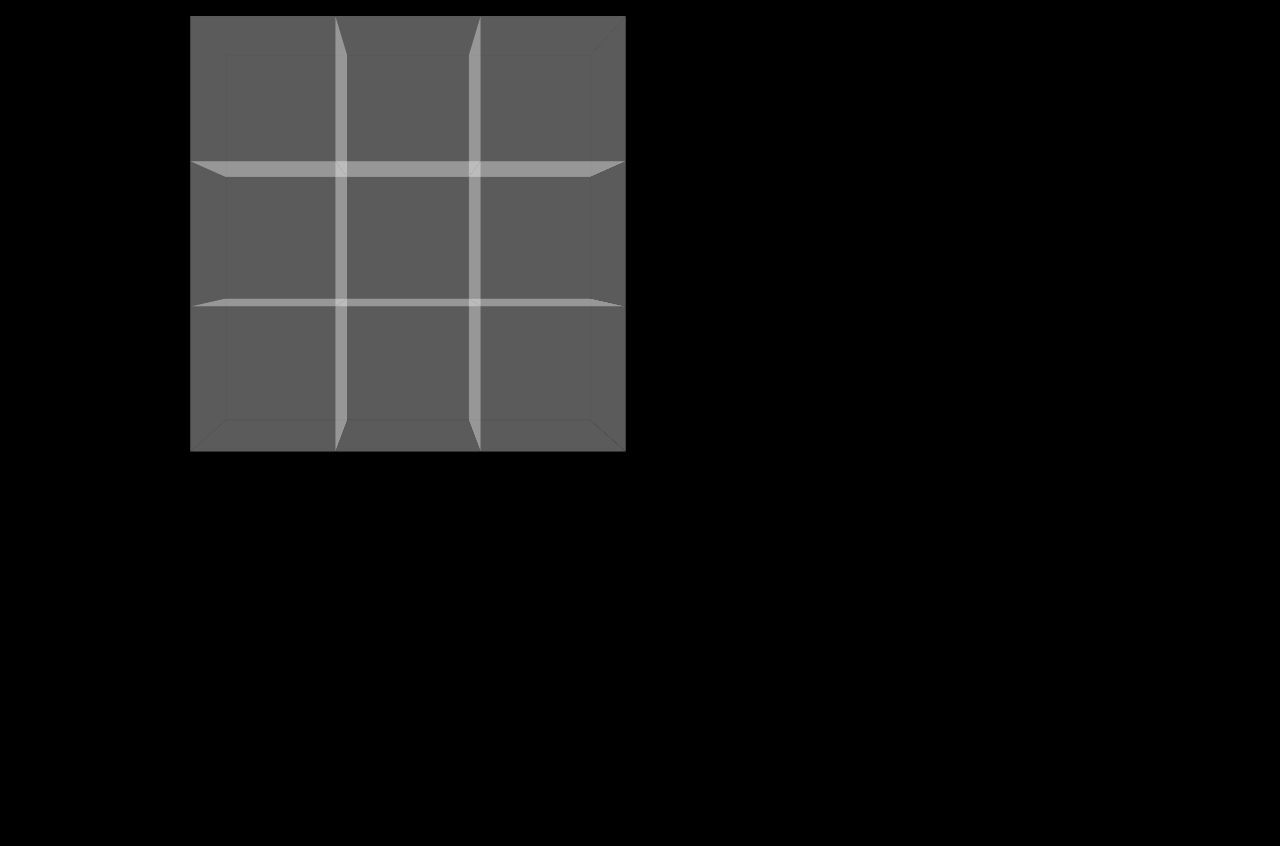
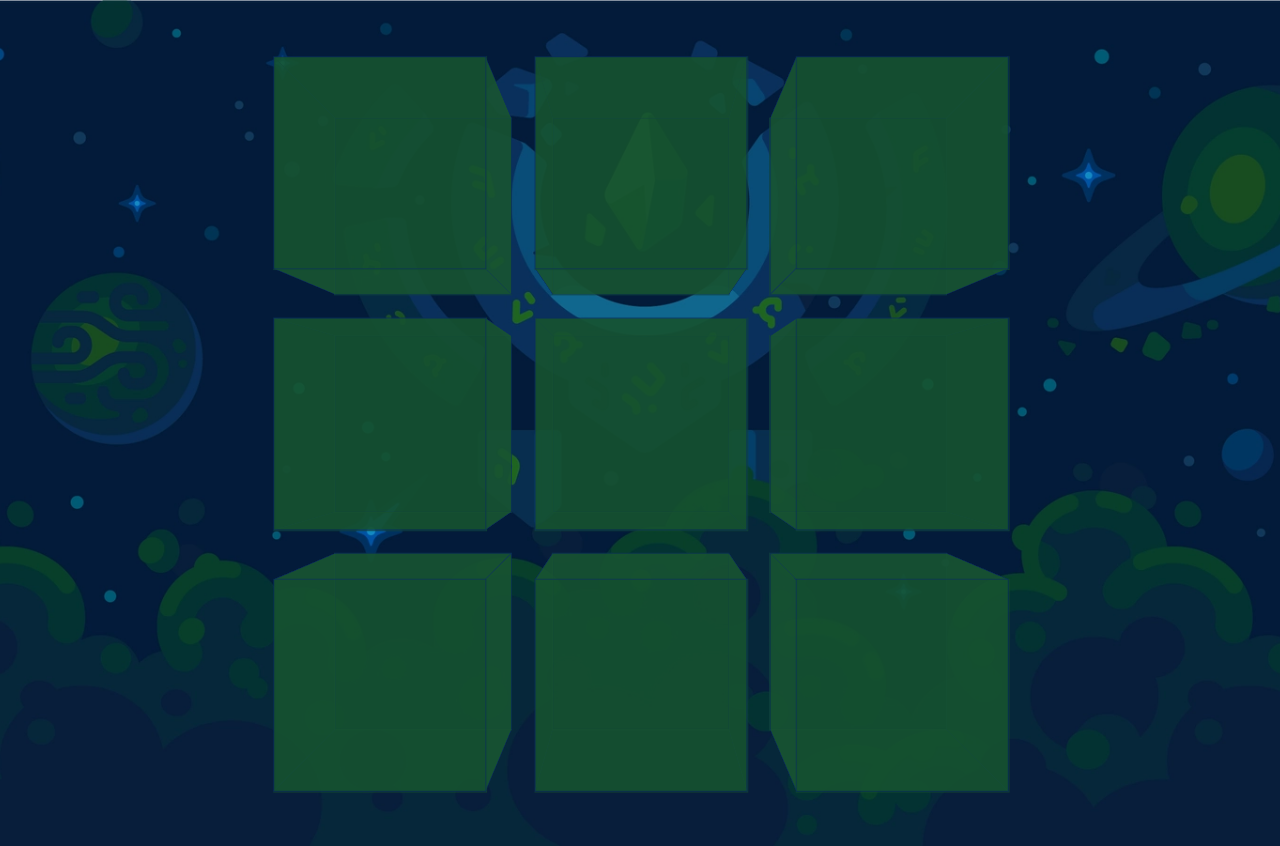
Before and after one commit to DerickFerdinands/3DTickTackToe, a plain HTML site: page TickTackToe/TTT.html in a window 1280 px wide. Before the commit the page ends 816 px from the top, so only its background shows below. Drawn offline with Linux system fonts and the light colour scheme.

Commit message:
contentU

```diff
--- a/TickTackToe/TTT.html
+++ b/TickTackToe/TTT.html
@@ -4,39 +4,49 @@
     <meta charset="UTF-8">
     <title>Title</title>
     <style>
+        ::-webkit-scrollbar{
+            width:0;
+        }
         body {
             transform-style: preserve-3d;
-            background-color: #000;
+            background: url('assets/images/bg.webp') center;
+            background-size: cover;
             min-height: 100vh;
-            font-size: 75px;
+            font-size: 70px;
             perspective: 10em;
-            perspective-origin: 50% calc(50% - 2em);
-            font-size: 75px;
-            gap: 5px;
-            width: calc(800px);
-            flex-shrink: 0;
+            perspective-origin: 50% 50%;
+            font-size: 105px;
+            display: flex;
+            justify-content: center;
+            align-items: center;
         }
-        body > section{
+        body > main{
+            transform-style: preserve-3d;
+        }
+        body > main > section {
             transform-style: preserve-3d;
             display: flex;
             justify-content: center;
             align-items: center;
+            gap: 50px;
+            margin: 50px;
         }
-        body > section > section {
+
+        body > main > section > section {
             transform-style: preserve-3d;
             width: 2em;
             height: 2em;
-
             transform: translateZ(-100px);
         }
 
-        body > section > section > div {
+        body > main > section > section > div {
             transform-style: preserve-3d;
             position: absolute;
             height: 100%;
             width: 100%;
-            background-color: white;
-            opacity: 0.2;
+            background-color: #165230;
+            opacity: .7;
+            border: 1px solid #0A305C;
         }
 
         .front {
@@ -65,6 +75,8 @@
     </style>
 </head>
 <body>
+
+<main>
     <section>
         <section>
             <div class="front"></div>
@@ -154,7 +166,7 @@
 
         </section>
     </section>
-
+</main>
 
 </body>
 </html>
```
Also changed, not shown: TickTackToe/assets/images/bg.webp (added), TickTackToe/assets/images/cross-box.png (added). Lines whose indentation alone changed are shown as unchanged.
